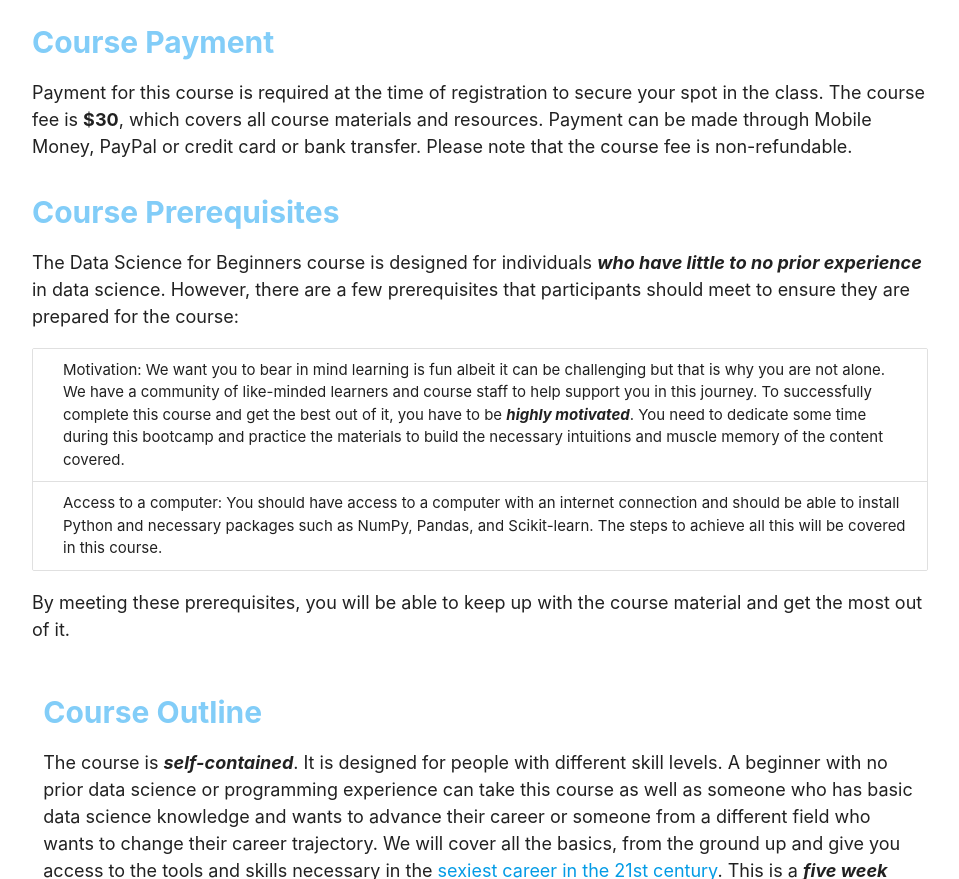
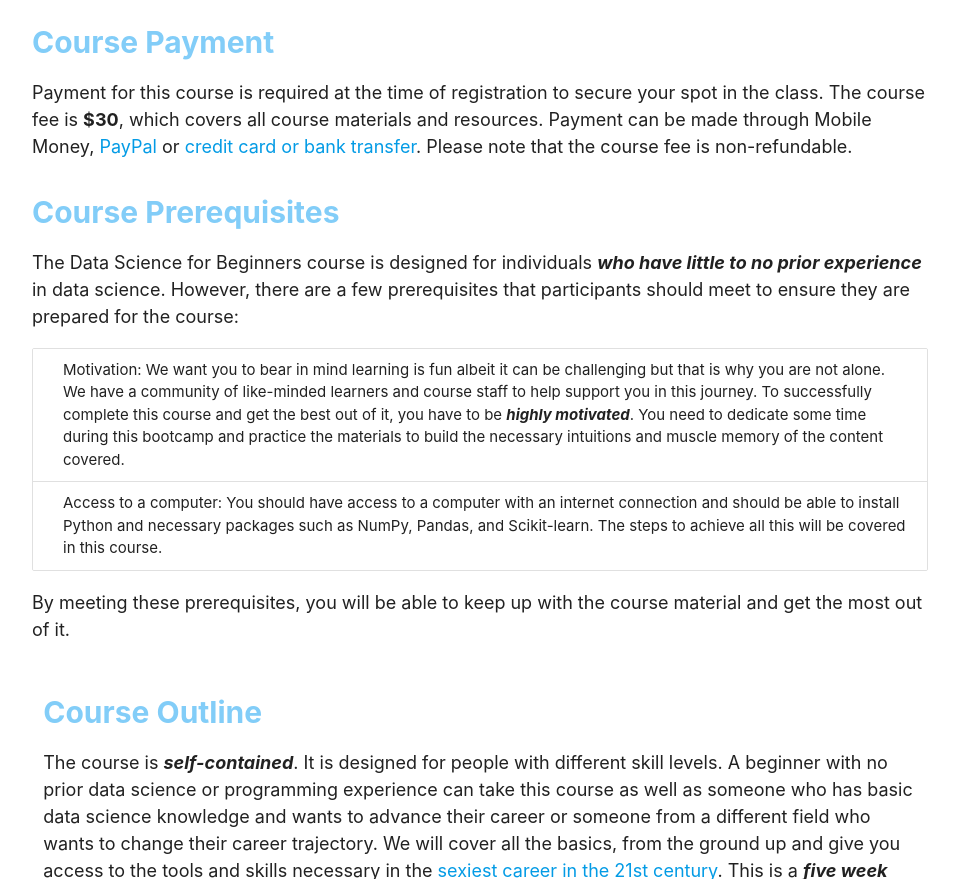
Before and after one commit to sldatasc/datalabswww, a plain HTML site: page dsbeginer.html in a window 1280 px wide. Shown: the part 2460-3339 px from the top of the page, without its empty margins (160-1119 px from the left). Drawn offline with nearby package versions, Linux system fonts and the light colour scheme; animation ran at ten frames a second.

Commit message:
added payment details

```diff
--- a/dsbeginer.html
+++ b/dsbeginer.html
@@ -83,7 +83,7 @@
     </p>
     <h2>Course Payment</h2>
     <p>
-      Payment for this course is required at the time of registration to secure your spot in the class. The course fee is <b>$30</b>, which covers all course materials and resources. Payment can be made through Mobile Money, PayPal or credit card or bank transfer. Please note that the course fee is non-refundable.
+      Payment for this course is required at the time of registration to secure your spot in the class. The course fee is <b>$30</b>, which covers all course materials and resources. Payment can be made through Mobile Money, <a href="https://paypal.me/sldatalab?country.x=DE&locale.x=en_US" target="_blank">PayPal</a> or <a href="https://wise.com/pay/r/qNANxkEJ2oe3s1O2ZppUzssqbTY" target="_blank">credit card or bank transfer</a>. Please note that the course fee is non-refundable.
     </p>
   </section>
   <section class="container">
```
Also changed, not shown: 2 other files.
